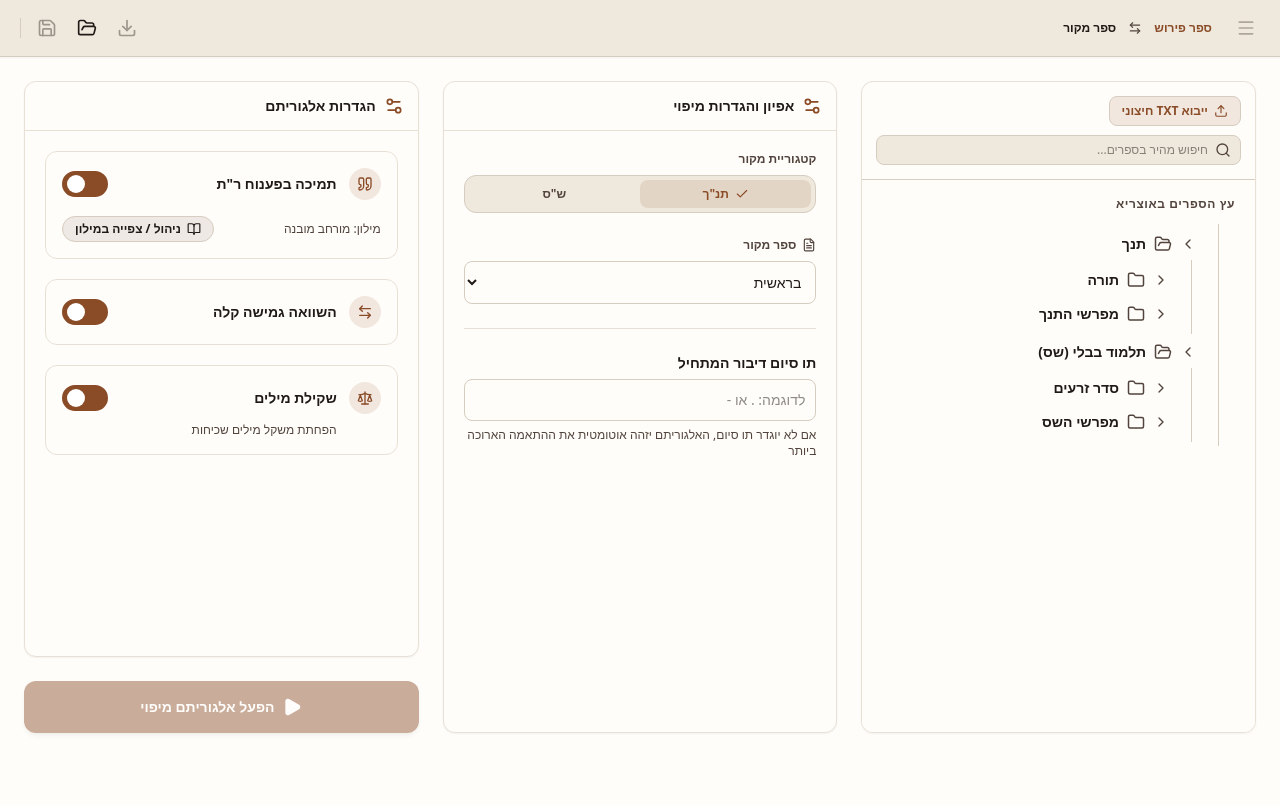
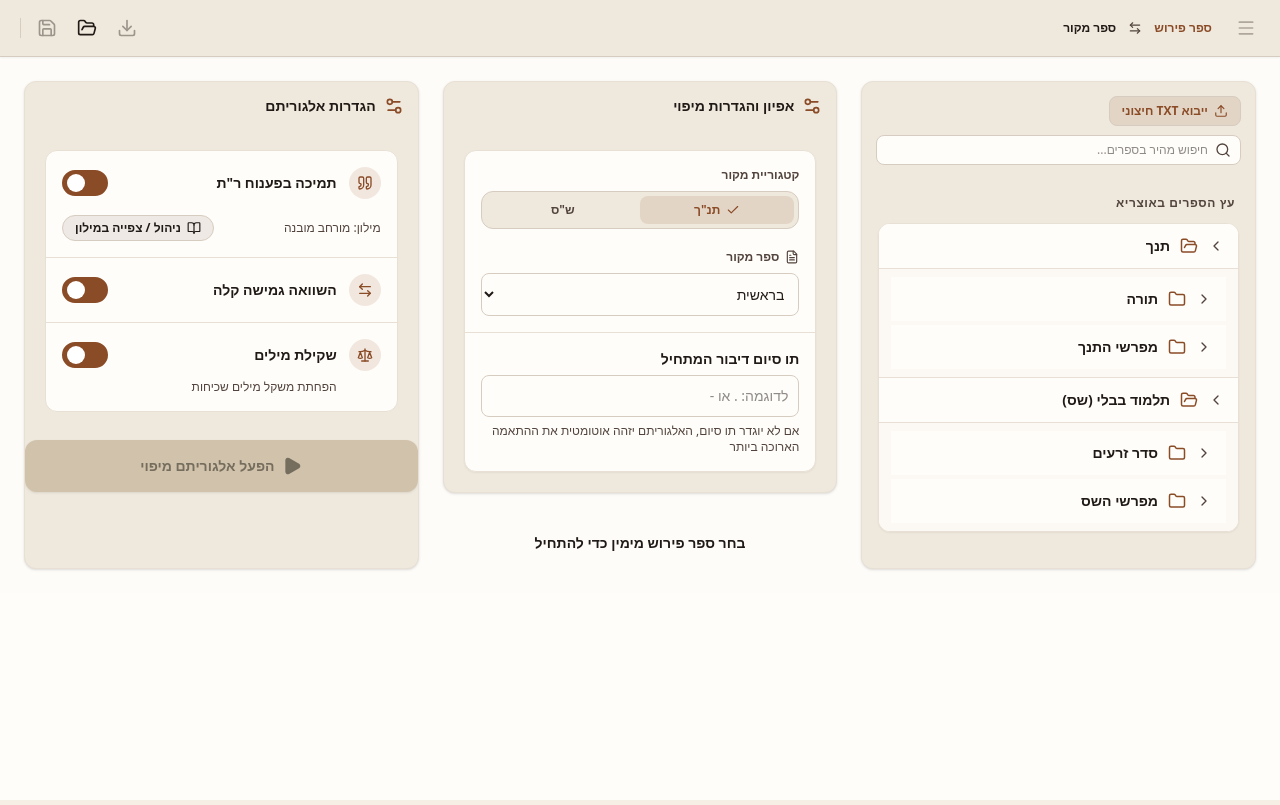
Before and after one commit to crfh1672/otzaria-links-plugin, a React (Vite) app: page / in a window 1280 px wide. Built offline with nearby package versions, Linux system fonts and the light colour scheme.

Commit message:
Update SetupMode.tsx

```diff
--- a/src/components/SetupMode.tsx
+++ b/src/components/SetupMode.tsx
@@ -334,12 +334,33 @@ export const SetupMode: React.FC<SetupModeProps> = ({ onRunAlgorithm }) => {
       return null;
     }
 
+    if (node.path === '/') {
       return (
-      <div key={node.path} className="mr-2 my-0.5">
-        {node.path !== '/' && (
+        <div key={node.path} className="bg-[var(--color-surface)] border border-[var(--color-outline-variant)] rounded-[var(--radius-md)] flex flex-col divide-y divide-[var(--color-outline-variant)] overflow-hidden shadow-xs">
+          {node.categories?.map(child => renderTreeNode(child))}
+          {filteredBooks.map(book => (
+            <button
+              key={book.bookId}
+              onClick={() => handleSelectBookFromTree(book.bookId, book.title)}
+              className={`flex items-center gap-2.5 w-full text-right py-3 px-3.5 text-sm font-medium transition-all ${
+                selectedBookTitle === book.title
+                  ? 'bg-[var(--color-primary-subtle)] text-[var(--color-primary)] font-bold'
+                  : 'hover:bg-[var(--color-secondary-subtle)] text-[var(--color-on-surface)] bg-[var(--color-surface)]'
+              }`}
+            >
+              <BookOpen className="w-4 h-4 shrink-0 opacity-80" />
+              <span className="truncate">{book.title}</span>
+            </button>
+          ))}
+        </div>
+      );
+    }
+
+    return (
+      <div key={node.path} className="flex flex-col bg-[var(--color-surface)]">
         <button
           onClick={() => toggleExpand(node.path)}
-            className="flex items-center gap-2 w-full text-right py-1.5 px-2 hover:bg-[var(--color-secondary-subtle)] rounded-lg text-sm font-semibold text-[var(--color-on-surface)] transition-colors"
+          className="flex items-center gap-2.5 w-full text-right py-3 px-3.5 bg-[var(--color-surface)] hover:bg-[var(--color-secondary-subtle)] text-sm font-bold text-[var(--color-on-surface)] transition-colors"
         >
           {isExpanded ? (
             <ChevronLeft className="w-4 h-4 text-[var(--color-on-surface-variant)] shrink-0" />
@@ -347,22 +368,21 @@ export const SetupMode: React.FC<SetupModeProps> = ({ onRunAlgorithm }) => {
             <ChevronRight className="w-4 h-4 text-[var(--color-on-surface-variant)] shrink-0" />
           )}
           {isExpanded ? (
-              <FolderOpen className="w-4.5 h-4.5 text-[var(--color-on-surface-variant)] shrink-0" />
+            <FolderOpen className="w-4.5 h-4.5 text-[var(--color-primary)] shrink-0" />
           ) : (
-              <Folder className="w-4.5 h-4.5 text-[var(--color-on-surface-variant)] shrink-0" />
+            <Folder className="w-4.5 h-4.5 text-[var(--color-primary)] shrink-0" />
           )}
           <span className="truncate">{node.title}</span>
         </button>
-        )}
 
-        {(isExpanded || node.path === '/') && (
-          <div className="mr-3 border-r border-[var(--color-outline)] pr-1.5 py-0.5 space-y-0.5">
+        {isExpanded && (
+          <div className="border-t border-[var(--color-outline-variant)] bg-[var(--color-surface-container)]/30 px-3 py-2 space-y-1">
             {node.categories?.map(child => renderTreeNode(child))}
             {filteredBooks.map(book => (
               <button
                 key={book.bookId}
                 onClick={() => handleSelectBookFromTree(book.bookId, book.title)}
-                className={`flex items-center gap-2 w-full text-right py-1.5 px-2.5 rounded-lg text-xs font-medium transition-all ${
+                className={`flex items-center gap-2 w-full text-right py-2 px-2.5 rounded-[var(--radius-sm)] text-xs font-medium transition-all ${
                   selectedBookTitle === book.title
                     ? 'bg-[var(--color-primary-subtle)] text-[var(--color-primary)] font-bold'
                     : 'hover:bg-[var(--color-secondary-subtle)] text-[var(--color-on-surface)]'
@@ -379,14 +399,14 @@ export const SetupMode: React.FC<SetupModeProps> = ({ onRunAlgorithm }) => {
   };
 
   return (
-    <div className="max-w-7xl mx-auto p-4 md:p-6 h-[calc(100vh-100px)] flex flex-col" dir="rtl">
-      {/* Split Screen Layout - 3 columns */}
+    <div className="w-full h-full p-4 md:p-6 flex flex-col bg-[color-mix(in_srgb,var(--color-surface-container-high)_5%,var(--color-surface))]" dir="rtl">
+      <div className="max-w-7xl mx-auto w-full h-full flex flex-col">
         <div className="grid grid-cols-1 lg:grid-cols-12 gap-6 flex-1 min-h-0 items-stretch">
 
         {/* Right Pane: Book Browser (4 Cols) */}
-        <div className="lg:col-span-4 bg-[var(--color-surface)] text-[var(--color-on-surface)] rounded-[var(--radius-md)] shadow-xs border border-[var(--color-outline-variant)] flex flex-col h-full overflow-hidden">
+        <div className="lg:col-span-4 bg-[var(--color-surface-container-high)] text-[var(--color-on-surface)] rounded-[var(--radius-md)] shadow-sm border border-[var(--color-outline-variant)] flex flex-col h-full overflow-hidden">
           {/* Top Bar of Right Pane */}
-          <div className="p-3.5 border-b border-[var(--color-outline)] flex flex-col gap-2 shrink-0">
+          <div className="p-3.5 flex flex-col gap-2 shrink-0">
             <div className="flex items-center justify-between w-full">
                <label className="cursor-pointer inline-flex items-center gap-1.5 px-3 py-1.5 text-xs font-semibold bg-[var(--color-primary-subtle)] hover:brightness-95 text-[var(--color-primary)] rounded-[var(--radius-sm)] transition-colors border border-[var(--color-outline)]">
                 <Upload className="w-3.5 h-3.5 text-current" />
@@ -421,13 +441,13 @@ export const SetupMode: React.FC<SetupModeProps> = ({ onRunAlgorithm }) => {
                 value={searchQuery}
                 onChange={e => setSearchQuery(e.target.value)}
                 placeholder="חיפוש מהיר בספרים..."
-                className="w-full pr-8 pl-3 py-1.5 text-xs bg-[var(--color-surface-container-high)] border border-[var(--color-outline)] rounded-[var(--radius-sm)] focus:outline-none focus:border-[var(--color-primary)] text-[var(--color-on-surface)]"
+                className="w-full pr-8 pl-3 py-1.5 text-xs bg-[var(--color-surface)] border border-[var(--color-outline)] rounded-[var(--radius-sm)] focus:outline-none focus:border-[var(--color-primary)] text-[var(--color-on-surface)]"
               />
             </div>
           </div>
 
           {/* Right Pane Body: Tree or Preview */}
-          <div className="flex-1 overflow-y-auto p-4 bg-[var(--color-surface)]">
+          <div className="flex-1 overflow-y-auto p-4 bg-[var(--color-surface-container-high)]">
             {selectedBookTitle ? (
               <div className="space-y-3">
                 <div className="flex items-center justify-between bg-[var(--color-primary-subtle)] p-3 rounded-[var(--radius-sm)] border border-[var(--color-outline)]">
@@ -463,12 +483,12 @@ export const SetupMode: React.FC<SetupModeProps> = ({ onRunAlgorithm }) => {
                   <div className="py-12 text-center text-[var(--color-on-surface-variant)] text-xs">טוען את עץ הספרייה...</div>
                 ) : tree ? (
                   searchQuery.trim() ? (
-                    <div className="space-y-1">
+                    <div className="bg-[var(--color-surface)] border border-[var(--color-outline-variant)] rounded-[var(--radius-md)] flex flex-col divide-y divide-[var(--color-outline-variant)] overflow-hidden">
                       {getFlatBooksMatchingSearch(tree, searchQuery).map(book => (
                         <button
                           key={book.bookId}
                           onClick={() => handleSelectBookFromTree(book.bookId, book.title)}
-                          className={`flex items-center gap-2 w-full text-right py-2 px-3 rounded-lg text-sm font-medium transition-all ${
+                          className={`flex items-center gap-2 w-full text-right p-3 text-sm font-medium transition-all ${
                             selectedBookTitle === book.title
                               ? 'bg-[var(--color-primary-subtle)] text-[var(--color-primary)] font-bold'
                               : 'hover:bg-[var(--color-secondary-subtle)] text-[var(--color-on-surface)]'
@@ -498,15 +518,18 @@ export const SetupMode: React.FC<SetupModeProps> = ({ onRunAlgorithm }) => {
         </div>
 
         {/* Middle Pane: Configuration & Settings (4 Cols) */}
-        <div className="lg:col-span-4 bg-[var(--color-surface)] text-[var(--color-on-surface)] rounded-[var(--radius-md)] shadow-xs border border-[var(--color-outline-variant)] flex flex-col h-full overflow-hidden">
-          <div className="p-3.5 border-b border-[var(--color-outline-variant)] flex items-center gap-2">
+        <div className="lg:col-span-4 flex flex-col gap-4 h-full">
+          <div className="bg-[var(--color-surface-container-high)] text-[var(--color-on-surface)] rounded-[var(--radius-md)] shadow-sm border border-[var(--color-outline-variant)] flex flex-col flex-1 overflow-y-auto">
+            <div className="p-3.5 flex items-center gap-2 shrink-0">
               <Settings2 className="w-5 h-5 text-[var(--color-primary)]" />
               <h3 className="text-sm font-bold text-[var(--color-on-surface)]">
                 אפיון והגדרות מיפוי
               </h3>
             </div>
-
-          <div className="p-5 flex-1 space-y-6">
+            <div className="p-5 flex-1 overflow-y-auto">
+              <div className="bg-[var(--color-surface)] border border-[var(--color-outline-variant)] rounded-[var(--radius-md)] flex flex-col divide-y divide-[var(--color-outline-variant)] overflow-hidden shadow-xs">
+                {/* Box 1: Source Category & Target Book */}
+                <div className="p-4 flex flex-col gap-5">
                   {/* Source Category Selection */}
                   <div className="space-y-2">
                     <label className="block text-[var(--color-on-surface-variant)] text-xs font-semibold">
@@ -539,7 +562,6 @@ export const SetupMode: React.FC<SetupModeProps> = ({ onRunAlgorithm }) => {
                       </button>
                     </div>
                   </div>
-
                   {/* Target Book Dropdown */}
                   <div className="space-y-2">
                     <label className="block text-[var(--color-on-surface-variant)] text-xs font-semibold flex items-center gap-1.5">
@@ -558,12 +580,11 @@ export const SetupMode: React.FC<SetupModeProps> = ({ onRunAlgorithm }) => {
                       ))}
                     </select>
                   </div>
+                </div>
 
-            <hr className="border-[var(--color-outline-variant)]" />
-
-            {/* Toggle for 'שם' in Shas */}
+                {/* Box 2: Toggle for 'שם' in Shas */}
                 {category === 'shas' && (
-              <div className="flex items-center justify-between gap-3">
+                  <div className="p-4 flex items-center justify-between gap-3">
                     <div className="space-y-0.5">
                       <span className="block text-sm font-bold text-[var(--color-on-surface)]">
                         האם המילה 'שם' משמשת כהפניה לדף בגמרא?
@@ -580,8 +601,8 @@ export const SetupMode: React.FC<SetupModeProps> = ({ onRunAlgorithm }) => {
                   </div>
                 )}
 
-            {/* Dibur Hamatchil Delimiter */}
-            <div className="space-y-1.5">
+                {/* Box 3: Dibur Hamatchil Delimiter */}
+                <div className="p-4 space-y-1.5">
                   <label className="block text-sm font-bold text-[var(--color-on-surface)]">
                     תו סיום דיבור המתחיל
                   </label>
@@ -598,20 +619,26 @@ export const SetupMode: React.FC<SetupModeProps> = ({ onRunAlgorithm }) => {
                 </div>
               </div>
             </div>
+          </div>
+          <div className="shrink-0 mt-2 flex items-center justify-center py-4 text-sm font-semibold text-[var(--color-on-surface)]">
+            {selectedBookTitle ? `ספר נבחר: ${selectedBookTitle}` : 'בחר ספר פירוש מימין כדי להתחיל'}
+          </div>
+        </div>
 
         {/* Left Pane: Algorithm Settings (4 Cols) */}
         <div className="lg:col-span-4 flex flex-col gap-4 h-full">
-
-          <div className="bg-[var(--color-surface)] text-[var(--color-on-surface)] rounded-[var(--radius-md)] shadow-xs border border-[var(--color-outline-variant)] flex flex-col flex-1 overflow-y-auto">
-            <div className="p-3.5 border-b border-[var(--color-outline-variant)] flex items-center gap-2 shrink-0">
+          <div className="bg-[var(--color-surface-container-high)] text-[var(--color-on-surface)] rounded-[var(--radius-md)] shadow-sm border border-[var(--color-outline-variant)] flex flex-col flex-1 overflow-y-auto">
+            <div className="p-3.5 flex items-center gap-2 shrink-0">
               <Settings2 className="w-5 h-5 text-[var(--color-primary)]" />
               <h3 className="text-sm font-bold text-[var(--color-on-surface)]">
                 הגדרות אלגוריתם
               </h3>
             </div>
             <div className="p-5 flex flex-col gap-5">
+              <div className="bg-[var(--color-surface)] border border-[var(--color-outline-variant)] rounded-[var(--radius-md)] flex flex-col divide-y divide-[var(--color-outline-variant)] overflow-hidden">
                 {/* Rashei Teivot Abbreviation Expansion Settings */}
-              <div className="border border-[var(--color-outline-variant)] rounded-[var(--radius-md)] p-4 flex flex-col gap-3">
+                <div className="p-4 flex flex-col gap-3">
+
                 <div className="flex items-center justify-between">
                    <div className="flex items-center gap-3">
                     <div className="w-8 h-8 rounded-full bg-[var(--color-primary-subtle)] flex items-center justify-center shrink-0">
@@ -646,9 +673,9 @@ export const SetupMode: React.FC<SetupModeProps> = ({ onRunAlgorithm }) => {
                   </div>
                 )}
               </div>
+                {/* Fuzzy Matching Settings */}
+                <div className="p-4">
 
-              {/* Fuzzy Matching Settings */}
-              <div className="border border-[var(--color-outline-variant)] rounded-[var(--radius-md)] p-4">
                 <div className="flex items-center justify-between">
                    <div className="flex items-center gap-3">
                     <div className="w-8 h-8 rounded-full bg-[var(--color-primary-subtle)] flex items-center justify-center shrink-0">
@@ -667,9 +694,8 @@ export const SetupMode: React.FC<SetupModeProps> = ({ onRunAlgorithm }) => {
                   />
                 </div>
               </div>
-
                 {/* Word Weighting & TF-IDF Settings */}
-              <div className="border border-[var(--color-outline-variant)] rounded-[var(--radius-md)] p-4 flex flex-col gap-1">
+                                <div className="p-4 flex flex-col gap-1">
                 <div className="flex items-center justify-between">
                    <div className="flex items-center gap-3">
                     <div className="w-8 h-8 rounded-full bg-[var(--color-primary-subtle)] flex items-center justify-center shrink-0">
@@ -699,13 +725,13 @@ export const SetupMode: React.FC<SetupModeProps> = ({ onRunAlgorithm }) => {
               type="button"
               onClick={handleRun}
               disabled={!selectedBookTitle || isProcessing}
-              className="w-full inline-flex items-center justify-center gap-2 px-5 py-4 text-sm font-bold bg-[var(--color-primary)] text-[var(--color-on-primary)] hover:brightness-105 active:opacity-100 disabled:opacity-45 disabled:cursor-not-allowed rounded-[var(--radius-md)] transition-all shadow-md"
+              className="w-full inline-flex items-center justify-center gap-2 px-5 py-4 text-sm font-bold bg-[#c8b79b] text-[#4d4433] hover:brightness-95 active:opacity-100 disabled:opacity-75 disabled:cursor-not-allowed rounded-[var(--radius-md)] transition-all shadow-sm"
             >
               {isProcessing ? (
                 <span>מעבד מיפוי...</span>
               ) : (
                 <>
-                  <Play className="w-5 h-5 text-[var(--color-on-primary)] fill-current" />
+                  <Play className="w-5 h-5 text-[#4d4433] fill-current" />
                   <span>הפעל אלגוריתם מיפוי</span>
                 </>
               )}
@@ -724,5 +750,7 @@ export const SetupMode: React.FC<SetupModeProps> = ({ onRunAlgorithm }) => {
         />
       )}
       </div>
+      </div>
+      </div>
     );
 };
```
Lines whose indentation alone changed are shown as unchanged.
